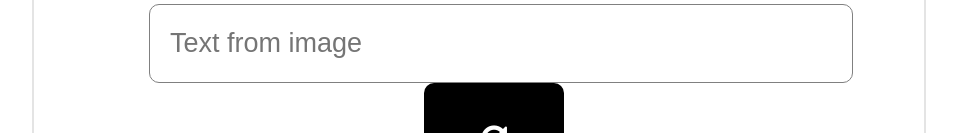
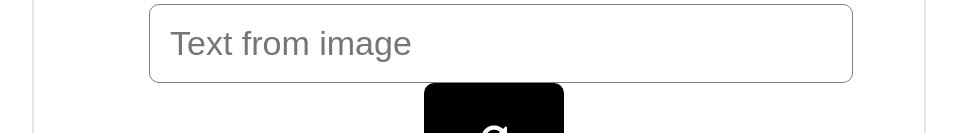
Before and after one commit to shibilxy/sbte, a plain HTML site: page index.html in a window 1280 px wide. Shown: the part 1354-1487 px from the top of the page, without its empty margins (13-970 px from the left). Drawn offline with Linux system fonts and the light colour scheme.

Commit message:
Update index.html

```diff
--- a/index.html
+++ b/index.html
@@ -52,7 +52,7 @@ h2{
   width: 80%;
   height:75px;
   margin-left: 75px;
-  font-size:27px;
+  font-size:34px;
   padding-left: 20px;
 }
 h3{
```
